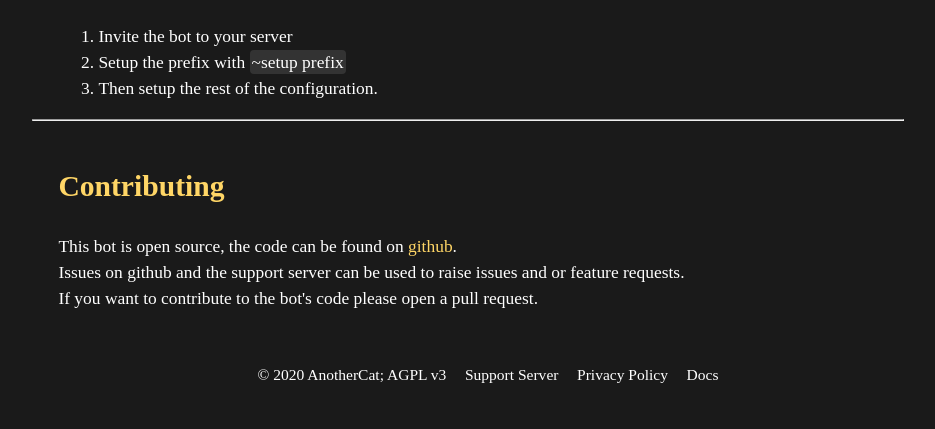
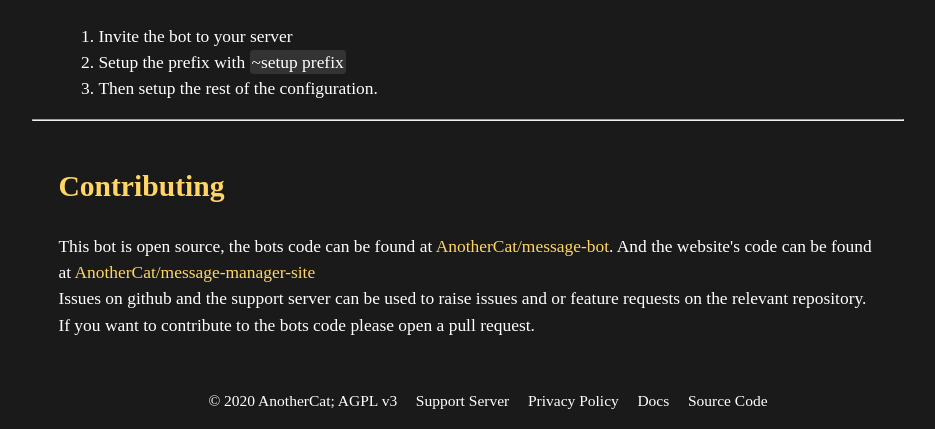
Before and after one commit to message-manager-discord/site, a Python web app: template templates/index.html in a window 1280 px wide. Shown: the part 1157-1586 px from the top of the page, without its empty margins (172-1107 px from the left). Before the commit the page ends 1540 px from the top, so only its background shows below. Run offline with Jinja, Linux system fonts and the light colour scheme; the template is opened without the code that fills it, so the values that code supplies are empty.

Commit message:
Add source code footer, and add the new repo

```diff
--- a/static/css/styles.css
+++ b/static/css/styles.css
@@ -155,6 +155,7 @@ h1 {
     color: #ffffff;
     padding: 0 0.6em;
     font-size: 0.97rem;
+    line-height: 1.9rem;
 }
 
 .footer a {
@@ -187,4 +188,7 @@ h1 {
     h1 {
         font-size: 2.8em;
     }
+    .footer li {
+        line-height: 1.5rem;
+    }
 }
--- a/templates/base.html
+++ b/templates/base.html
@@ -28,9 +28,9 @@ along with this program.  If not, see <https://www.gnu.org/licenses/>.
     <link rel="shortcut icon" href="{{ url_for('static', filename='img/favicon.ico') }}">
     <title>{{ title }}Message Manager</title>
     <meta name="viewport" content="width=device-width, initial-scale=1.0">
-    <meta name="description" content="Message Manager is a utilty discord bot. Among other features it makes the management of important messages easier.">
+    <meta name="description" content="Message Manager is a utility discord bot. It makes the management of important messages easier.">
     <meta name="og:title" content= "{{ title }}Message Manager Bot">
-    <meta name="og:description" content="Message Manager is a utilty discord bot. Among other features it makes the management of important messages easier.">
+    <meta name="og:description" content="Message Manager is a utility discord bot. It makes the management of important messages easier.">
     <meta name="og:type" content="website">
     <meta name="og:image" content="{{ url_for('static', filename='img/avatar.png') }}">
     {% endblock %}
@@ -57,6 +57,7 @@ along with this program.  If not, see <https://www.gnu.org/licenses/>.
                 <li><a href='https://discord.gg/xFZu29t' target='_blank'>Support Server</a></li>
                 <li><a href='https://github.com/AnotherCat/message-bot/blob/master/PRIVACY_POLICY.md' target='_blank'>Privacy Policy</a> </li>
                 <li><a href="{{ url_for('index.docs') }}" target='_blank'>Docs</a></li>
+                <li><a href="https://github.com/AnotherCat/message-manager-site">Source Code</a></li>
             </ul>
         {% endblock %}
     </div>
--- a/templates/index.html
+++ b/templates/index.html
@@ -39,9 +39,12 @@
 <hr>
 <div class='contributing'>
     <h2 id="contributing" class='header'>Contributing</h2>
-    <p>This bot is open source, the code can be found on <a href='https://github.com/AnotherCat/message-bot'
-            target='_blank'>github</a>.<br>Issues on github and the support server can be
-        used to raise issues and or feature requests.<br>If you want to contribute to the bot's code please open a pull
+    <p>This bot is open source, the bots code can be found at <a href='https://github.com/AnotherCat/message-bot'
+            target='_blank'>AnotherCat/message-bot</a>. And the website's code can be found at <a
+            href="https://github.com/AnotherCat/message-manager-site"
+            target="_blank">AnotherCat/message-manager-site</a><br>Issues on github and the support server can be
+        used to raise issues and or feature requests on the relevant repository.<br>If you want to contribute to the
+        bots code please open a pull
         request.</p>
 </div>
 {% endblock %}
```
Also changed, not shown: README.md.
